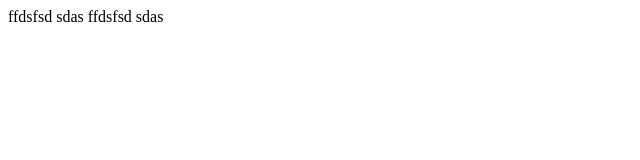
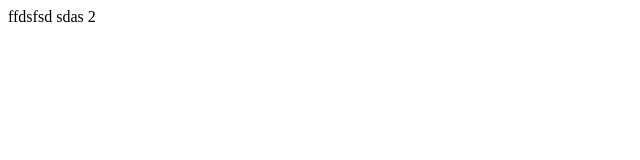
Before and after one commit to luisaluna28/entornos, a plain HTML site: page ruta.html in a window 1280 px wide. Shown: the full height of the page, 0-640 px from the left. Drawn offline with Linux system fonts and the light colour scheme.

Commit message:
ruta.html

```diff
--- a/ruta.html
+++ b/ruta.html
@@ -10,8 +10,8 @@
         sdas
     </a>
     <a>
-        ffdsfsd
-        sdas
+       2
+
     </a>
 </body>
 </html>
```
